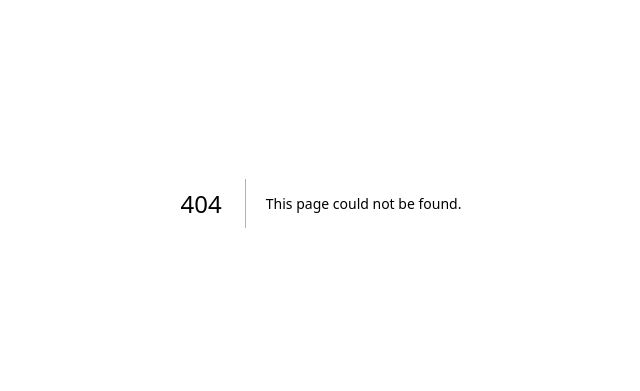
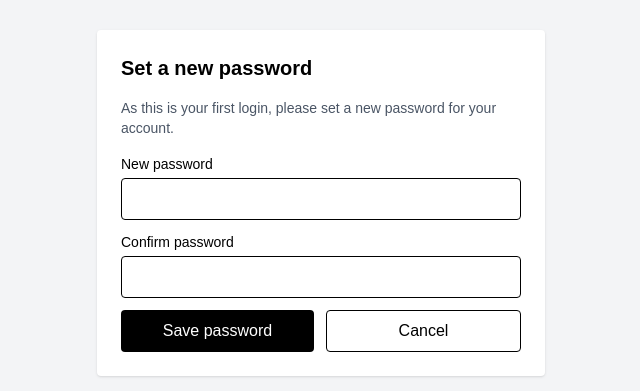
Before and after one commit to RyanCodesling/Postural, a Next.js app in the folder web/: page /first-time-password in a window 1280 px wide. Before the commit this address had no page. Shown: the part 197-588 px from the top of the page, without its empty margins (319-959 px from the left). Built offline with nearby package versions, Linux system fonts and the light colour scheme.

Commit message:
First-Time-Login
Added First Time Login Feature

```diff
--- /dev/null
+++ b/web/src/app/(auth)/first-time-password/page.tsx
@@ -0,0 +1,90 @@
+"use client";
+
+import { useState } from "react";
+import { useRouter } from "next/navigation";
+import Link from "next/link";
+
+export default function FirstTimePasswordPage() {
+  const [password, setPassword] = useState("");
+  const [confirm, setConfirm] = useState("");
+  const [error, setError] = useState("");
+  const [success, setSuccess] = useState(false);
+  const router = useRouter();
+
+  function handleSubmit(e: React.FormEvent) {
+    e.preventDefault();
+    if (!password) {
+      setError("Please enter a new password.");
+      return;
+    }
+    if (password !== confirm) {
+      setError("Passwords do not match.");
+      return;
+    }
+    setError("");
+    setSuccess(true);
+  }
+
+  return (
+    <main className="min-h-screen flex items-center justify-center bg-gray-100">
+      <div className="w-full max-w-md bg-white p-6 rounded shadow">
+        <h2 className="text-xl font-semibold mb-4">Set a new password</h2>
+
+        {!success ? (
+          <form onSubmit={handleSubmit}>
+            <p className="text-sm text-gray-600 mb-4">
+              As this is your first login, please set a new password for your
+              account.
+            </p>
+
+            <label className="block text-sm mb-1">New password</label>
+            <input
+              type="password"
+              value={password}
+              onChange={(e) => setPassword(e.target.value)}
+              className="w-full border p-2 mb-3 rounded"
+            />
+
+            <label className="block text-sm mb-1">Confirm password</label>
+            <input
+              type="password"
+              value={confirm}
+              onChange={(e) => setConfirm(e.target.value)}
+              className="w-full border p-2 mb-3 rounded"
+            />
+
+            {error && <div className="text-red-600 mb-3">{error}</div>}
+
+            <div className="flex gap-3">
+              <button
+                type="submit"
+                className="flex-1 bg-black text-white py-2 rounded"
+              >
+                Save password
+              </button>
+              <button
+                type="button"
+                onClick={() => router.push('/login?role=patient')}
+                className="flex-1 border py-2 rounded"
+              >
+                Cancel
+              </button>
+            </div>
+          </form>
+        ) : (
+          <div className="text-center">
+            <p className="mb-4 text-green-600">Password updated successfully.</p>
+            <div className="flex gap-3 justify-center">
+              <Link
+                href="/login?role=patient"
+                className="px-4 py-2 bg-black text-white rounded"
+              >
+                Go to Login
+              </Link>
+            </div>
+          </div>
+        )}
+      </div>
+    </main>
+  );
+}
--- a/web/src/app/(auth)/login/page.tsx
+++ b/web/src/app/(auth)/login/page.tsx
@@ -2,6 +2,7 @@
 
 import { use } from "react";
 import { useSearchParams } from "next/navigation";
+import Link from "next/link";
 
 export default function LoginPage() {
   const searchParams = useSearchParams();
@@ -39,8 +40,19 @@ export default function LoginPage() {
         <input
           type="password"
           placeholder="Password"
-          className="w-full border p-2 mb-4 rounded"
+          className="w-full border p-2 mb-2 rounded"
         />
+
+        {!isDoctor && (
+          <div className="text-right mb-4">
+            <Link
+              href={`/forgot-password?role=patient`}
+              className="text-sm text-blue-600 hover:underline"
+            >
+              Forgot password?
+            </Link>
+          </div>
+        )}
 
         <button className="w-full bg-black text-white py-2 rounded">
           Login
```
